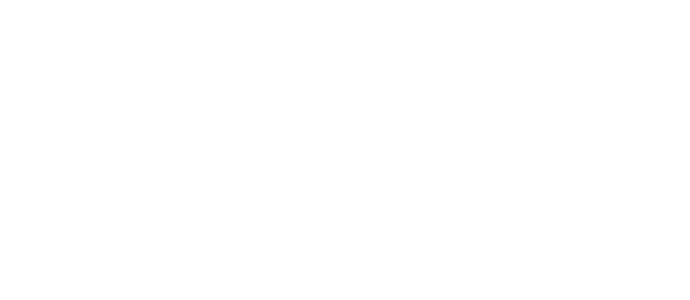
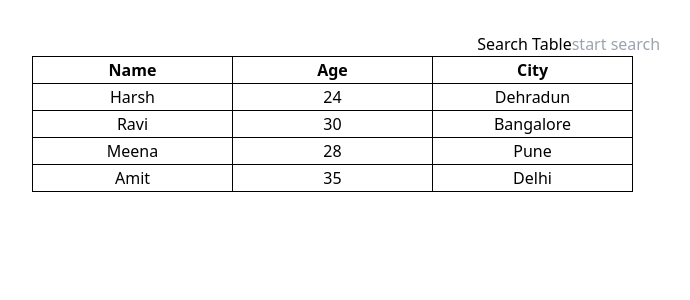
Before and after one commit to harshpreetsingh12/machine-code-prac, a React (Vite) app: page /tableSearch in a window 1280 px wide. Before the commit this address had no page. Shown: the top 300 px of the page, without its empty margins (0-690 px from the left). Built offline with nearby package versions, Linux system fonts and the light colour scheme.

Commit message:
table search

```diff
--- a/package.json
+++ b/package.json
@@ -14,7 +14,8 @@
     "react": "^18.3.1",
     "react-dom": "^18.3.1",
     "react-query": "^3.39.3",
-    "react-router-dom": "^7.6.3"
+    "react-router-dom": "^7.6.3",
+    "styled-components": "^6.1.19"
   },
   "devDependencies": {
     "@eslint/js": "^9.8.0",
--- a/src/App.jsx
+++ b/src/App.jsx
@@ -8,6 +8,7 @@
 import PaginatedProducts from "./pages/PaginatedProducts";
 import TextDiff from "./pages/TextDiff";
 import InfiniteScroll from "./pages/InfiniteScroll";
+import TableSearch from "./pages/TableSearch";
 
 const App = () => {
   return (
@@ -15,6 +16,7 @@
       <Router>
         <Layout>
           <Routes>
+            <Route path="/tableSearch" element={<TableSearch/>} />
             <Route path="/infinteScroll" element={<InfiniteScroll/>} />
             <Route path="/textDiff" element={<TextDiff/>} />
             <Route path="/pagination" element={<PaginatedProducts/>} />
--- /dev/null
+++ b/src/pages/TableSearch.jsx
@@ -0,0 +1,151 @@
+import React, { useEffect, useMemo, useReducer, useRef, useState } from 'react'
+import styled from 'styled-components'
+
+const columns=['Name','Age','City']
+const TableSearch = () => {
+    const [searchQuery, setSearchQuery]= useState('')
+    const [matchedSearches, setmatchedSearhed]= useState({})
+    const [sortStatus, setSortStatus]= useState({
+        sort:"asc",
+        column:""
+    })
+    const timeoutref=useRef()
+
+    useEffect(()=>{
+        if(timeoutref.current) clearTimeout(timeoutref.current)
+        timeoutref.current=setTimeout(()=>{
+            if(searchQuery.trim().length===0) return
+            searchRows()
+        },500)
+    },[searchQuery])
+
+    const searchRows=()=>{
+        const matchedRowColumns={}
+        users.forEach((user,index)=>{
+            for(const [key,value] of Object.entries(user)){
+                const valueString=value.toString()
+                const indexSearched=valueString.toLowerCase().indexOf(searchQuery.toLowerCase())
+                if(indexSearched !==-1){
+                    matchedRowColumns[user.id]={
+                        rowIndex:index,
+                        column:key,
+                        startUnMatch:valueString.substring(0,indexSearched),
+                        matched:valueString.substring(indexSearched,indexSearched+searchQuery.length),
+                        endUnMatched:valueString.substring(indexSearched+searchQuery.length, valueString.length)
+                    }
+                }
+            }
+        })
+        setmatchedSearhed(matchedRowColumns)
+    }
+
+    const operatedRows=useMemo(()=>{
+        let usersSorted=[...users]
+        const {column,sort}=sortStatus
+        if(column==='age'){
+            if(sort==='asc'){
+                usersSorted= usersSorted.sort((userA,userB)=>userA.age-userB.age)
+            }
+            else{
+                usersSorted= usersSorted.sort((userA,userB)=>userB.age-userA.age)
+            }
+        }
+        else if(column==='name' || column==='city'){
+            if(sort==='asc'){
+                usersSorted= usersSorted.sort((a, b) => a[column].localeCompare(b[column]));
+            }
+            else{
+                usersSorted= usersSorted.sort((a, b) => b[column].localeCompare(a[column]));
+            }
+        }
+
+        return usersSorted
+    },[sortStatus])
+
+    const handleSort=(column)=>{
+        setSortStatus(prev=>{
+           let direction = prev.sort === 'asc' ? 'desc' : 'asc';
+            return {column, sort:direction}
+        })
+    }
+
+    const handleSearch=(e)=>setSearchQuery(e.target.value)
+  return (
+    <div>
+        <div>
+            <label>Search Table</label>
+            <input
+                onChange={handleSearch}
+                name='search'
+                placeholder='start search'
+            />
+        </div>
+        <Table>
+            <thead>
+                <tr>
+                {columns.map(column=>{
+                    return (
+                        <td key={column} onClick={()=>handleSort(column.toLowerCase())}>
+                            {column}
+                            {sortStatus.column===column.toLowerCase() && (
+                                sortStatus.sort==='asc'?<span>&dArr;</span>:<span>&uArr;</span>
+                            )}
+                        </td>
+                    )
+                })}
+                </tr>
+            </thead>
+            <tbody>
+                {operatedRows.map(user=>{
+                    return (
+                        <tr key={user.id}>
+                            {Object.entries(user).map(([key,value],index)=>{
+                                if(index===0) return
+                                if(matchedSearches?.[user.id] && matchedSearches[user.id].column===key){
+                                    const match=matchedSearches[user.id]
+                                    return(
+                                         <td key={key}>
+                                            <span>{match.startUnMatch}</span>
+                                            <mark>{match.matched}</mark>
+                                            <span>{match.endUnMatched}</span>
+                                         </td>
+                                    )
+                                }
+                                return (
+                                    <td key={key}>{value}</td>
+                                )
+                            })}
+                        </tr>
+                    )
+                })}
+            </tbody>
+        </Table>
+    </div>
+  )
+}
+
+export default TableSearch
+
+const Table=styled.table`
+    thead td{
+        font-weight:bold;
+    }
+    td, tr{
+        transition:.2s;
+        border:1px solid black;
+        width:200px;
+        :hover{
+            background:#ff000026;
+        }
+
+        mark{
+            background:#00ff0082;
+        }
+    }
+`
+const users = [
+  { id: 1, name: "Harsh", age: 24, city: "Dehradun" },
+  { id: 2, name: "Ravi", age: 30, city: "Bangalore" },
+  { id: 3, name: "Meena", age: 28, city: "Pune" },
+  { id: 4, name: "Amit", age: 35, city: "Delhi" },
+];
```
